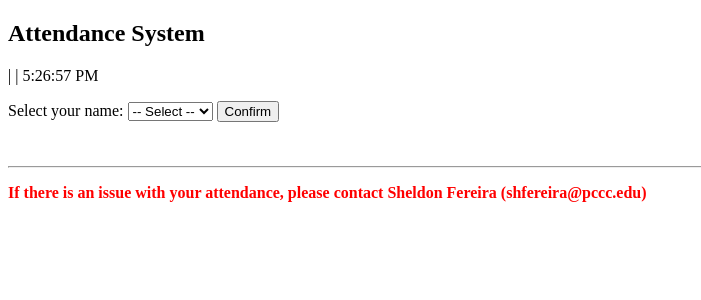
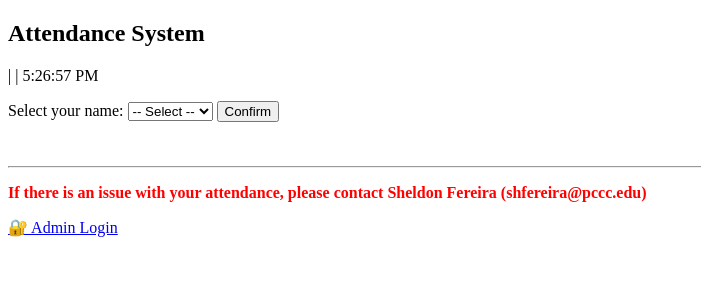
Before and after one commit to sfereira/attendance-app, a Flask app: template templates/index.html in a window 1280 px wide. Shown: the top 300 px of the page, without its empty margins (0-701 px from the left). Run offline with Flask 3, Linux system fonts and the light colour scheme; the template is opened without the code that fills it, so the values that code supplies are empty.

Commit message:
Update index.html
- Added link to admin page

```diff
--- a/templates/index.html
+++ b/templates/index.html
@@ -61,5 +61,8 @@
     <p style="color: red;">
         <strong>If there is an issue with your attendance, please contact Sheldon Fereira (shfereira@pccc.edu)</strong>
     </p>
+
+    <p><a href="/admin">🔐 Admin Login</a></p>
+
 </body>
 </html>
```
